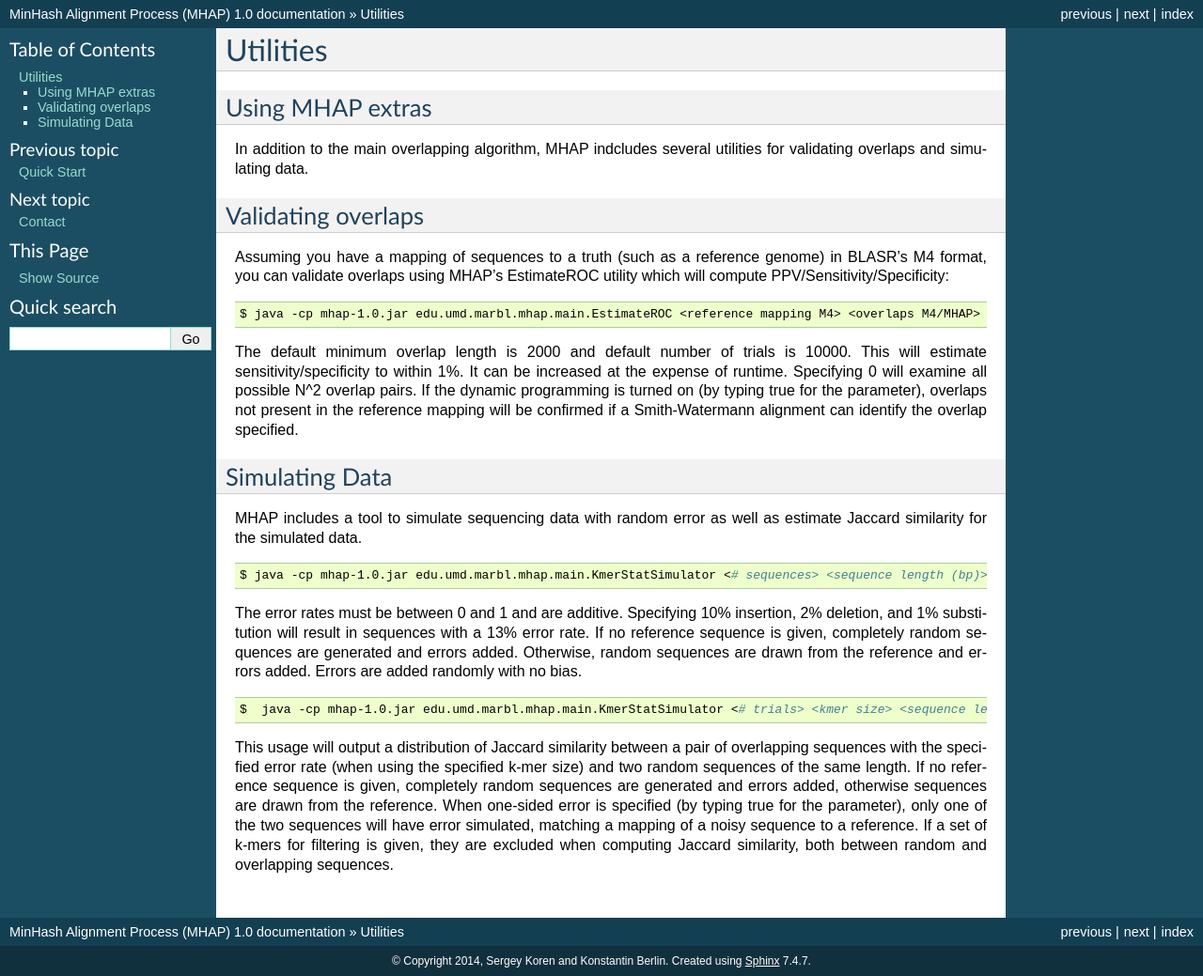
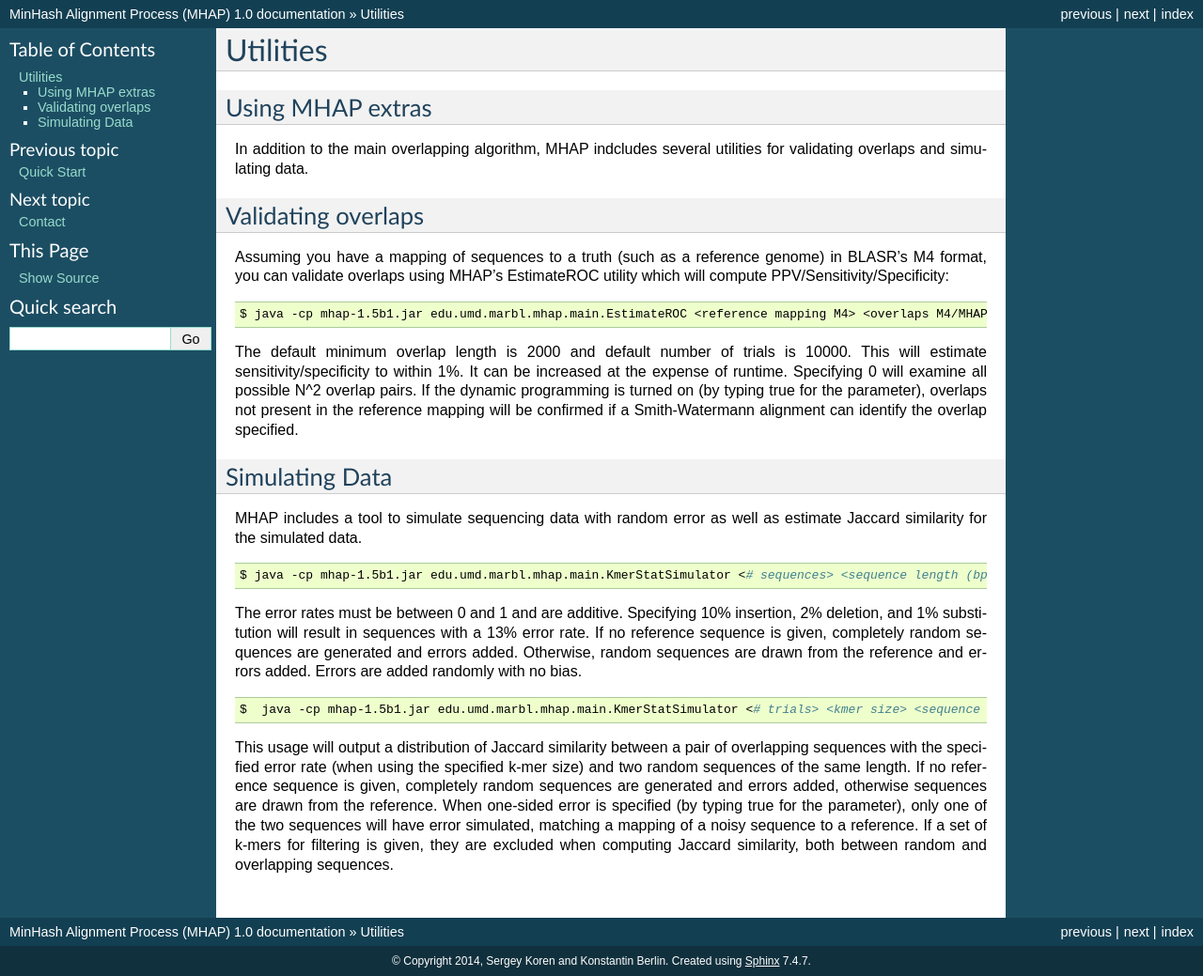
Before and after one commit to marbl/MHAP, a Sphinx documentation site: the page built from docs/source/utilities.rst, in a window 1280 px wide. Shown: the whole page at 94% size. Built offline with Sphinx 7.4.7, drawn with Linux system fonts in a browser that asks for light colours.

Commit message:
Update utilities.rst

```diff
--- a/docs/source/utilities.rst
+++ b/docs/source/utilities.rst
@@ -14,7 +14,7 @@
 
 .. code-block:: bash
 
-   $ java -cp mhap-1.0.jar edu.umd.marbl.mhap.main.EstimateROC <reference mapping M4> <overlaps M4/MHAP> <fasta of sequences> [minimum overlap length to evaluate] [number of random trials] [use dynamic programming] [verbose]
+   $ java -cp mhap-1.5b1.jar edu.umd.marbl.mhap.main.EstimateROC <reference mapping M4> <overlaps M4/MHAP> <fasta of sequences> [minimum overlap length to evaluate] [number of random trials] [use dynamic programming] [verbose]
 
 The default minimum overlap length is 2000 and default number of trials is 10000. This will estimate sensitivity/specificity to within 1%. It can be increased at the expense of runtime. Specifying 0 will examine all possible N^2 overlap pairs. If the dynamic programming is turned on (by typing true for the parameter), overlaps not present in the reference mapping will be confirmed if a Smith-Watermann alignment can identify the overlap specified.
 
@@ -25,12 +25,12 @@
 
 .. code-block:: bash
 
-   $ java -cp mhap-1.0.jar edu.umd.marbl.mhap.main.KmerStatSimulator <# sequences> <sequence length (bp)> <insertion error rate> <deletion error rate> <substitution error rate> [reference genome]
+   $ java -cp mhap-1.5b1.jar edu.umd.marbl.mhap.main.KmerStatSimulator <# sequences> <sequence length (bp)> <insertion error rate> <deletion error rate> <substitution error rate> [reference genome]
 
 The error rates must be between 0 and 1 and are additive. Specifying 10% insertion, 2% deletion, and 1% substitution will result in sequences with a 13% error rate. If no reference sequence is given, completely random sequences are generated and errors added. Otherwise, random sequences are drawn from the reference and errors added. Errors are added randomly with no bias.
 
 .. code-block:: bash
 
-   $  java -cp mhap-1.0.jar edu.umd.marbl.mhap.main.KmerStatSimulator <# trials> <kmer size> <sequence length> <overlap length> <insertion error rate> <deletion error rate> <substitution error rate> [one-sided error] [reference genome] [kmer filter]
+   $  java -cp mhap-1.5b1.jar edu.umd.marbl.mhap.main.KmerStatSimulator <# trials> <kmer size> <sequence length> <overlap length> <insertion error rate> <deletion error rate> <substitution error rate> [one-sided error] [reference genome] [kmer filter]
 
 This usage will output a distribution of Jaccard similarity between a pair of overlapping sequences with the specified error rate (when using the specified k-mer size) and two random sequences of the same length. If no reference sequence is given, completely random sequences are generated and errors added, otherwise sequences are drawn from the reference. When one-sided error is specified (by typing true for the parameter), only one of the two sequences will have error simulated, matching a mapping of a noisy sequence to a reference. If a set of k-mers for filtering is given, they are excluded when computing Jaccard similarity, both between random and overlapping sequences.
```
